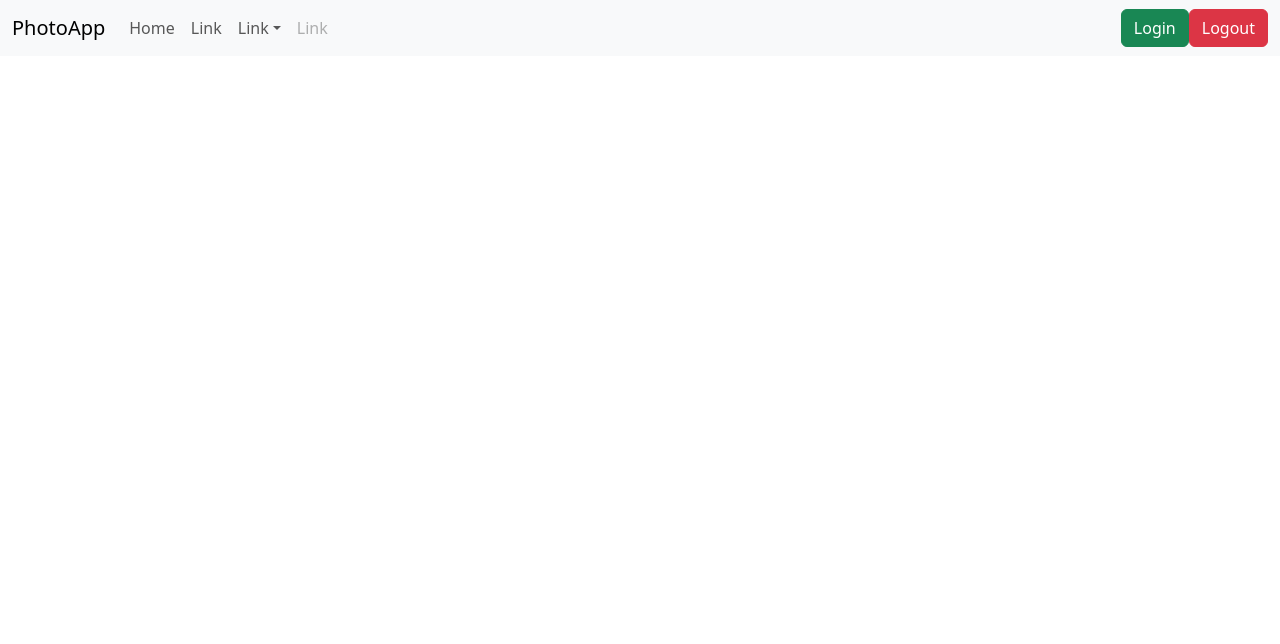
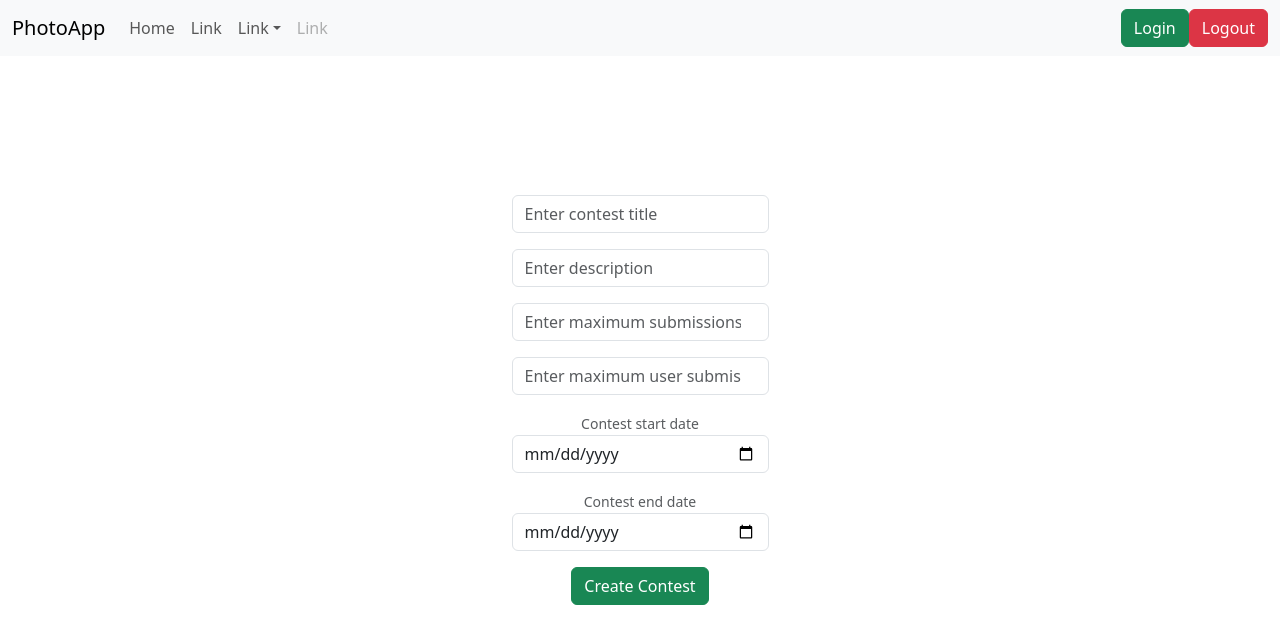
Before and after one commit to KindDeedsMaster/PhotoRatingApp, a React (Vite) app in the folder frontend/: page /createContest in a window 1280 px wide. Shown: the top 644 px of the page. Built offline with nearby package versions, Linux system fonts and the light colour scheme.

Commit message:
frontend: page CreateContest created

```diff
--- a/frontend/src/App.jsx
+++ b/frontend/src/App.jsx
@@ -8,6 +8,7 @@ import Home from "./pages/Home/Home";
 import Login from "./pages/Authentication/Login";
 import Logout from "./pages/Authentication/Logout";
 import NavigationBar from "./components/NavigationBar";
+import CreateContest from "./pages/Contest/CreateContest";
 
 function App() {
   return (
@@ -18,7 +19,7 @@ function App() {
         <Route path="/" element={<Home />} />
         <Route path="/home" element={<Home />} />
         <Route path="/login" element={<Login />} />
-        <Route path="/logout" element={<Logout />} />
+        <Route path="/createContest" element={<CreateContest />} />
         <Route path="testing" element={<TestingComponent />} />
         <Route path="/test" element={<Test />} />
         <Route path="/register" element={<Registration />} />
--- a/frontend/src/pages/Contest/CreateContest.jsx
+++ b/frontend/src/pages/Contest/CreateContest.jsx
@@ -0,0 +1,115 @@
+import { useState } from "react";
+import axiosInstance from "../../axiosInstance";
+import { Button, Form } from "react-bootstrap";
+
+const CreateContest = () => {
+  const [formData, setFormData] = useState({
+    title: "",
+    description: "",
+    maxTotalSubmissions: "",
+    maxUserSubmissions: "",
+    startDate: "",
+    endDate: "",
+  });
+  const [errorMessage, setErrorMessage] = useState("");
+
+  const handleForm = (event) => {
+    const { name, value } = event.target;
+    setFormData((prevData) => ({
+      ...prevData,
+      [name]: value,
+    }));
+  };
+
+  const addContest = (event) => {
+    event.preventDefault();
+    axiosInstance
+      .post("api/v1/contests", {
+        name: formData.title,
+        description: formData.description,
+        maxTotalSubmissions: formData.maxTotalSubmissions,
+        maxUserSubmissions: formData.maxUserSubmissions,
+        startDate: new Date(formData.startDate).toISOString(),
+        endDate: new Date(formData.endDate).toISOString(),
+      })
+      .then((response) => {
+        console.log(response);
+      })
+      .catch((error) => {
+        console.log("error", error);
+        setErrorMessage(error.response.data.detail);
+      });
+  };
+
+  return (
+    <Form onSubmit={addContest}>
+      <Form.Group className="mb-3" controlId="formTitle">
+        <Form.Control
+          type="text"
+          name="title"
+          placeholder="Enter contest title"
+          onChange={handleForm}
+          required
+        />
+      </Form.Group>
+      <Form.Group className="mb-3" controlId="formDescription">
+        <Form.Control
+          type="text"
+          placeholder="Enter description"
+          name="description"
+          onChange={handleForm}
+          required
+        />
+      </Form.Group>
+      <Form.Group className="mb-3" controlId="formMaxTotalSubmissions">
+        <Form.Control
+          type="number"
+          placeholder="Enter maximum submissions"
+          name="maxTotalSubmissions"
+          onChange={handleForm}
+          min={1}
+          max={9999}
+          required
+        />
+      </Form.Group>
+      <Form.Group className="mb-3" controlId="formMaxUserSubmissions">
+        <Form.Control
+          type="number"
+          placeholder="Enter maximum user submissions"
+          name="maxUserSubmissions"
+          onChange={handleForm}
+          min={1}
+          max={9999}
+          required
+        />
+      </Form.Group>
+      <Form.Group className="mb-3" controlId="contestStartDate">
+        <Form.Text id="contestEndDate" muted>
+          Contest start date
+        </Form.Text>
+        <Form.Control
+          type="date"
+          name="startDate"
+          onChange={handleForm}
+          required
+        />
+      </Form.Group>
+      <Form.Group className="mb-3" controlId="formEndDate">
+        <Form.Text id="contestEndDate" muted>
+          Contest end date
+        </Form.Text>
+        <Form.Control
+          type="date"
+          name="endDate"
+          onChange={handleForm}
+          required
+        />
+      </Form.Group>
+      <Button variant="success" type="submit">
+        Create Contest
+      </Button>
+      {errorMessage && <div style={{ color: "red" }}>{errorMessage}</div>}
+    </Form>
+  );
+};
+export default CreateContest;
```
Also changed, not shown: 2 other files (tests, documents, lock files or other folders).
